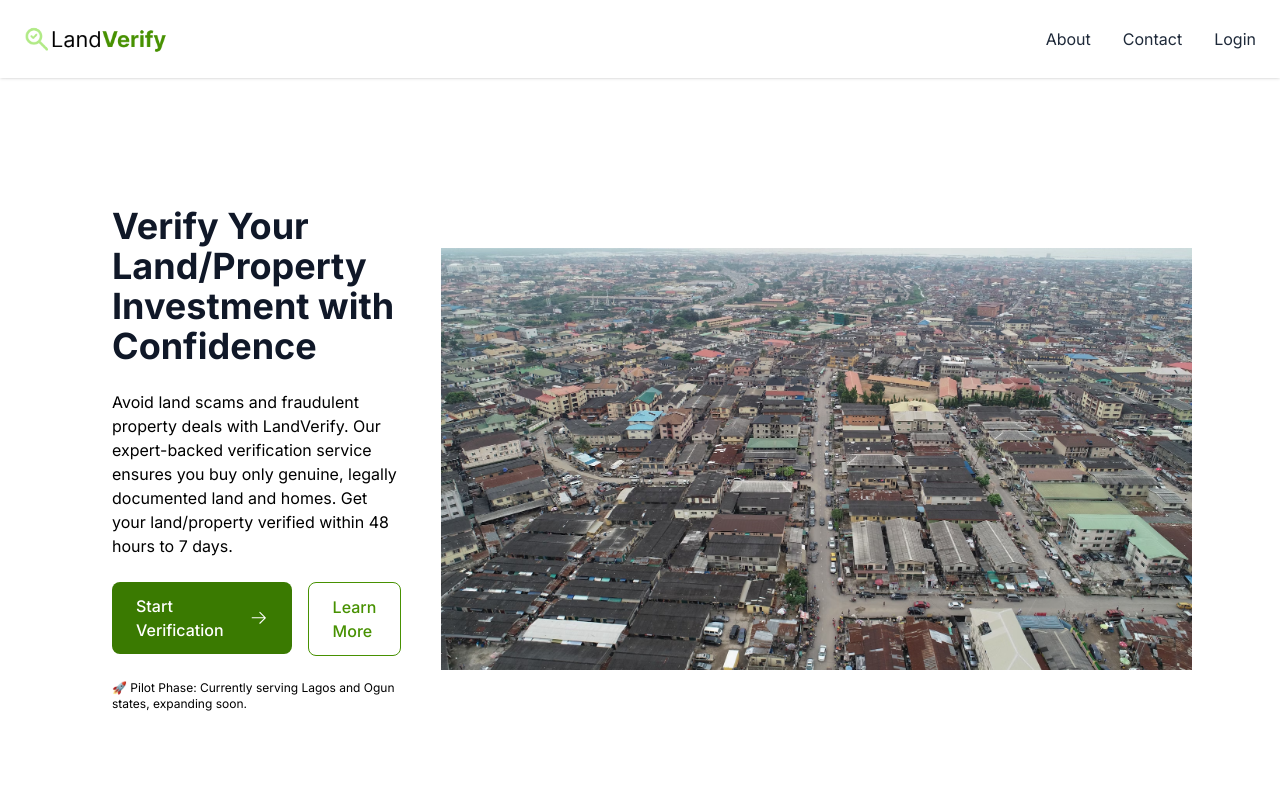
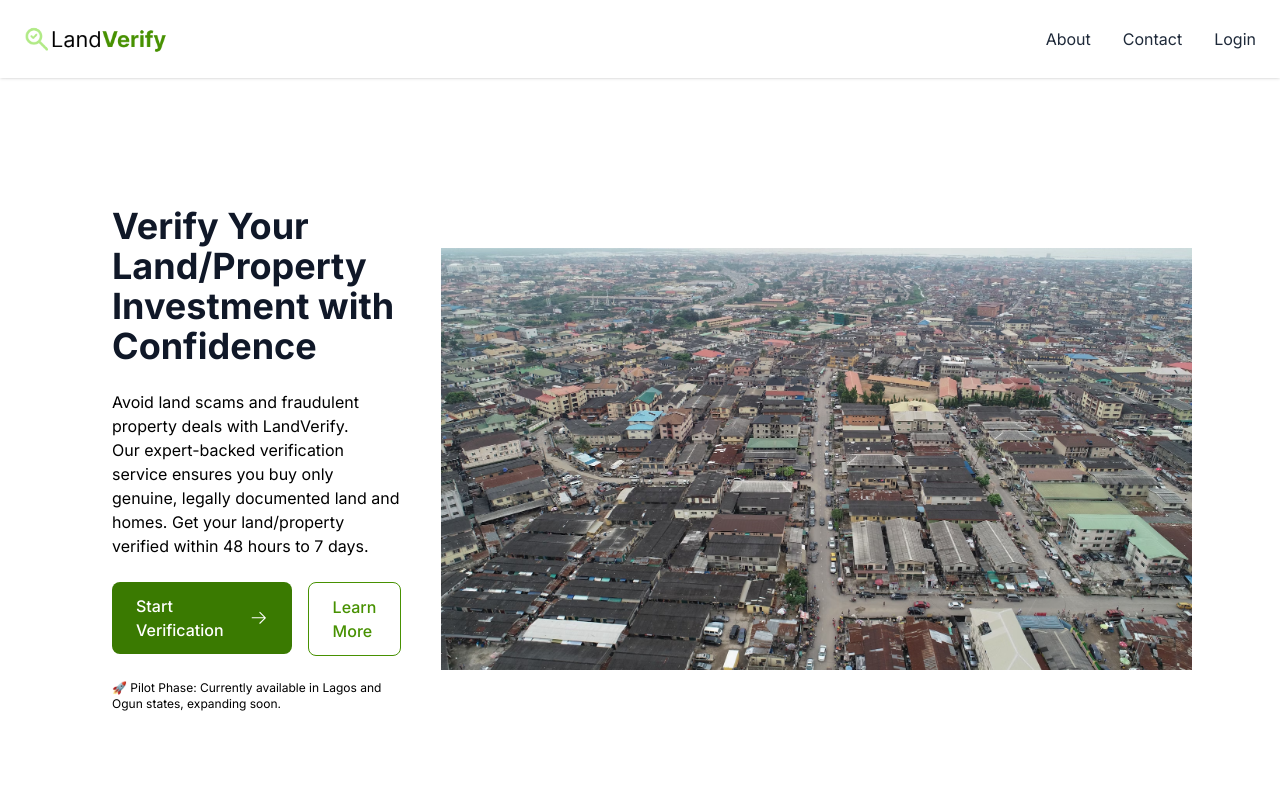
Before and after one commit to agbajekehinde/land-verify, a Next.js app: page / in a window 1280 px wide. Shown: the top 800 px of the page. Built offline with nearby package versions, Linux system fonts and the light colour scheme; a web font is replaced by a local one.

Commit message:
Style change

```diff
--- a/app/components/FAQs/questions.tsx
+++ b/app/components/FAQs/questions.tsx
@@ -39,7 +39,7 @@ const FAQs: React.FC = () => {
 const faqData = [
   {
     question: 'What is LandVerify?',
-    answer: 'LandVerify is a digital platform that helps prospective property buyers verify the authenticity of land or landed property using a team of certified town planners and legal professionals.',
+    answer: 'LandVerify is a land verification/authentication tech platform that helps prospective property buyers verify the authenticity of land or landed property using a team of certified town planners and legal professionals.',
   },
   {
     question: 'How long does the verification process take?',
--- a/app/components/footer/footer.tsx
+++ b/app/components/footer/footer.tsx
@@ -16,7 +16,7 @@ export default function Footer() {
       >
         <span className="text-bold">Verify a land now</span> <ArrowRightIcon className="" />
       </Link>
-      <p className="mt-4 text-sm text-gray-600">📍 Currently available in Lagos & Ogun | More states coming soon!</p>
+      <p className="mt-4 text-sm text-gray-600">📍 Currently available in Lagos & Ogun states | More states coming soon!</p>
       <div className='mt-8'>
       <p className="mt-2 text-sm text-gray-600 pt-2">All rights reserved (c) 2025</p>
         </div>
--- a/app/components/hero/hero.tsx
+++ b/app/components/hero/hero.tsx
@@ -14,7 +14,7 @@ export default function Hero() {
           <h1 className="text-2xl text-gray-900 md:text-4xl md:leading-bold">
             <strong>Verify Your Land/Property Investment with Confidence</strong>
           </h1>
-          <p>Avoid land scams and fraudulent property deals with LandVerify. Our expert-backed verification service ensures you buy only genuine, legally documented land and homes. Get your land/property verified within 48 hours to 7 days.</p>
+          <p>Avoid land scams and fraudulent property deals with LandVerify. <br/> Our expert-backed verification service ensures you buy only genuine, legally documented land and homes. Get your land/property verified within 48 hours to 7 days.</p>
           <div className="flex gap-4">
             <Link
               href="/signup"
@@ -29,7 +29,7 @@ export default function Hero() {
               <span>Learn More</span>
             </Link>
           </div>
-          <p className="text-xs"><span>🚀 Pilot Phase: Currently serving Lagos and Ogun states, expanding soon.</span></p>
+          <p className="text-xs"><span>🚀 Pilot Phase: Currently available in Lagos and Ogun states, expanding soon.</span></p>
         </div>
         <div className="">
           {/* Add Hero Images Here */}
```
